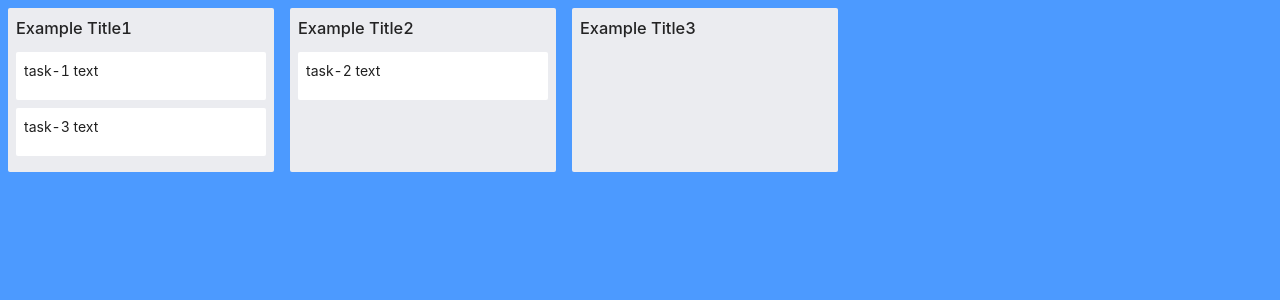
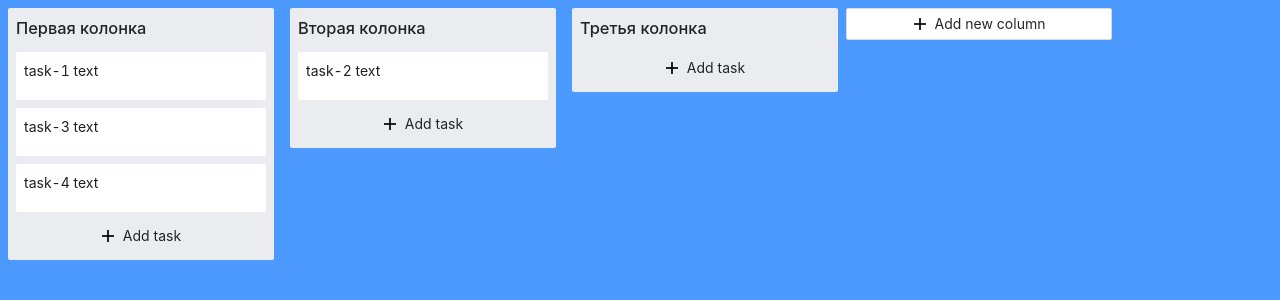
Before and after one commit to fsoocie/Improving-skills, a React (Create React App) app in the folder client/: page / in a window 1280 px wide. Shown: the top 300 px of the page. Built offline with nearby package versions, Linux system fonts and the light colour scheme.

Commit message:
add an ability to add columns and tasks, to set column`s title

```diff
--- a/client/package.json
+++ b/client/package.json
@@ -3,6 +3,7 @@
   "version": "0.1.0",
   "private": true,
   "dependencies": {
+    "@ant-design/icons": "^4.3.0",
     "@hookform/resolvers": "^1.0.0",
     "@testing-library/jest-dom": "^4.2.4",
     "@testing-library/react": "^9.5.0",
--- /dev/null
+++ b/client/src/components/AddColumnController/AddColumnController.scss
@@ -0,0 +1,10 @@
+.addColumn {
+  width: 266px;
+  height: fit-content;
+  &__textarea {
+
+  };
+  &__button {
+    width: 100%;
+  }
+}
--- /dev/null
+++ b/client/src/components/AddColumnController/AddColumnController.tsx
@@ -0,0 +1,53 @@
+import {PlusOutlined} from '@ant-design/icons'
+import {Button} from 'antd'
+import TextArea from 'antd/es/input/TextArea'
+import React, {useState} from 'react'
+import './AddColumnController.scss'
+
+interface IAddColumnControllerProps {
+  addColumnHandler: (title: string) => void
+}
+
+export const AddColumnController: React.FC<IAddColumnControllerProps> = ({addColumnHandler}) => {
+
+  const [isActiveAddColumn, setIsActiveAddColumn] = useState<boolean>(false)
+  const [title, setTitle] = useState<string>('')
+
+  const onSubmitHandler = () => {
+    console.log(title)
+    setIsActiveAddColumn(false)
+    setTitle('')
+    addColumnHandler(title)
+  }
+
+  return (
+    <div className='addColumn'>
+      {
+        isActiveAddColumn
+          ? <>
+            <TextArea
+              onPressEnter={() => onSubmitHandler()}
+              value={title}
+              onChange={e => setTitle(e.target.value)}
+              className='addColumn__textarea'
+              onBlur={() => setIsActiveAddColumn(false)}
+              autoFocus
+            />
+            <Button
+              className='addColumn__create-btn'
+              type='primary'
+              onMouseDown={() => onSubmitHandler()}
+            >Add column</Button>
+          </>
+          : <Button
+            icon={<PlusOutlined />}
+            className='addColumn__button'
+            onClick={() => setIsActiveAddColumn(true)}
+          >
+            Add new column
+          </Button>
+      }
+
+    </div>
+  )
+}
--- /dev/null
+++ b/client/src/components/AddTaskForm/AddTaskForm.tsx
@@ -0,0 +1,35 @@
+import {Button} from 'antd'
+import TextArea from 'antd/lib/input/TextArea'
+import React, {useState} from 'react'
+
+interface IAddTaskFormProps {
+  addTaskHandler: (content: string) => void
+}
+
+export const AddTaskForm: React.FC<IAddTaskFormProps> = ({addTaskHandler}) => {
+
+  const [taskContent, setTaskContent] = useState<string>('')
+
+  return (
+    <div>
+      <TextArea
+        value={taskContent}
+        onChange={e => setTaskContent(e.target.value)}
+        showCount
+        maxLength={240}
+        autoSize={{ minRows: 2, maxRows: 8 }}
+        autoFocus
+        onBlur={() => addTaskHandler(taskContent)}
+        onPressEnter={() => addTaskHandler(taskContent)}
+      />
+
+      <Button
+        type='primary'
+        onClick={() => addTaskHandler(taskContent)}
+      >
+        Add task
+      </Button>
+
+    </div>
+  )
+}
--- a/client/src/components/TodoList/TodoList.tsx
+++ b/client/src/components/TodoList/TodoList.tsx
@@ -1,9 +1,14 @@
-import React from 'react'
+import {Input} from 'antd'
+import React, {useState} from 'react'
 import {Draggable, Droppable} from 'react-beautiful-dnd'
-import {useSelector} from 'react-redux'
+import {useDispatch, useSelector} from 'react-redux'
 import {IColumn} from '../../store/ducks/todos/types/state'
 import {selectTodosTasks} from '../../store/ducks/todos/selectors'
 import {TodoListItem} from '../TodoListItem/TodoListItem'
+import Button from 'antd/lib/button/button'
+import {PlusOutlined} from '@ant-design/icons'
+import {AddTaskForm} from '../AddTaskForm/AddTaskForm'
+import {addTask, setColumnTitle} from '../../store/ducks/todos/actionCreators'
 
 interface ITodoListProps {
   column: IColumn,
@@ -13,6 +18,27 @@ interface ITodoListProps {
 export const TodoList: React.FC<ITodoListProps> = ({column, index}) => {
 
   const tasks = useSelector(selectTodosTasks)
+  const [isActiveInput, setIsActiveInput] = useState<boolean>(false)
+  const [isActiveTitle, setIsActiveTitle] = useState<boolean>(false)
+  const dispatch = useDispatch()
+
+  function addTaskHandler(content: string) {
+    setIsActiveInput(false)
+    if (content) {
+      const task = {
+        id: `task-${Date.now().toString()}`,
+        content
+      }
+      dispatch(addTask(task, index))
+    }
+  }
+
+  function setTitleHandler(title: string) {
+    setIsActiveTitle(false)
+    if (title) {
+      dispatch(setColumnTitle(index, title))
+    }
+  }
 
   return (
     <Draggable draggableId={column.id} index={index}>
@@ -21,11 +47,15 @@ export const TodoList: React.FC<ITodoListProps> = ({column, index}) => {
              {...provided.draggableProps}
              ref={provided.innerRef}
         >
-          <div className='todoList__title'
-               {...provided.dragHandleProps}
-          >
-            <h3>{column.title}</h3>
+          <div className='todoList__title-block'
+               {...provided.dragHandleProps} >
+            { isActiveTitle
+              ? <Input autoFocus onPressEnter={e => setTitleHandler(e.currentTarget.value)}/>
+              : <h3 className='todoList__title' onClick={() => setIsActiveTitle(true)}>{column.title}</h3>
+            }
           </div>
+
+
           <Droppable droppableId={column.id} type={'task'}>
             {provided => (
               <div className="todoList__content"
@@ -38,10 +68,24 @@ export const TodoList: React.FC<ITodoListProps> = ({column, index}) => {
                     return <TodoListItem key={task.id} task={task} index={index}/>
                   }
                 })}
+
                 {provided.placeholder}
               </div>
             )}
           </Droppable>
+          {isActiveInput
+          ? <AddTaskForm
+              addTaskHandler={addTaskHandler}
+            />
+          : <Button
+              type='text'
+              icon={<PlusOutlined />}
+              className='todoList__button'
+              onClick={setIsActiveInput.bind(null, true)}
+            >
+              Add task
+            </Button>
+          }
         </div>
       )}
     </Draggable>
--- a/client/src/pages/TodosPage.tsx
+++ b/client/src/pages/TodosPage.tsx
@@ -1,17 +1,24 @@
-import React from 'react'
+import {PlusOutlined} from '@ant-design/icons'
+import {Button} from 'antd'
+import React, {useState} from 'react'
 import {useDispatch, useSelector} from 'react-redux'
 import {TodoList} from '../components/TodoList/TodoList'
-import {setColumns} from '../store/ducks/todos/actionCreators'
+import {addColumn, setColumns} from '../store/ducks/todos/actionCreators'
 import {selectTodosColumns} from '../store/ducks/todos/selectors'
 import {DragDropContext, Droppable, DropResult} from 'react-beautiful-dnd'
 import '../styles/Todos/TodosPage.scss'
 import {getNewColumns, getNewColumnsState} from '../utils/DNDHelper'
+import { AddColumnController } from '../components/AddColumnController/AddColumnController'
 
 export const TodosPage = () => {
+  const dispatch = useDispatch()
+  const columns = useSelector(selectTodosColumns)
 
-  const dispatch = useDispatch()
-
-  const columns = useSelector(selectTodosColumns)
+  const addColumnHandler = (title: string) => {
+    if (title) {
+      dispatch(addColumn(title))
+    }
+  }
 
   const onDragEnd = (result: DropResult) => {
     const {source, destination, type} = result
@@ -56,6 +63,9 @@ export const TodosPage = () => {
                   return <TodoList key={column.id} column={column} index={index}/>
               })}
               {provided.placeholder}
+              <AddColumnController
+                addColumnHandler={addColumnHandler}
+              />
             </div>
           )}
         </Droppable>
--- a/client/src/store/ducks/todos/actionCreators.ts
+++ b/client/src/store/ducks/todos/actionCreators.ts
@@ -1,6 +1,18 @@
-import {ISetColumnsAC} from './types/actionCreators'
-import {ITodosState} from './types/state'
+import {IAddColumnAC, IAddTaskAC, ISetColumnsAC, ISetColumnTitleAC, TodosActionTypes} from './types/actionCreators'
+import {ITask, ITodosState} from './types/state'
 
 export const setColumns = (newColumnsState: ITodosState['columns']): ISetColumnsAC => {
-  return {type: 'SET_COLUMNS', payload: newColumnsState}
+  return {type: TodosActionTypes.SET_COLUMNS, payload: newColumnsState}
 }
+
+export const addTask = (task: ITask, columnIndex: number): IAddTaskAC => {
+  return {type: TodosActionTypes.ADD_TASK, payload: {columnIndex, task}}
+}
+
+export const setColumnTitle = (columnIndex: number, title: string): ISetColumnTitleAC => {
+  return {type: TodosActionTypes.SET_COLUMN_TITLE, payload: {columnIndex, title}}
+}
+
+export const addColumn = (title: string): IAddColumnAC => {
+  return {type: TodosActionTypes.ADD_COLUMN, payload: title}
+}
--- a/client/src/store/ducks/todos/reducer.ts
+++ b/client/src/store/ducks/todos/reducer.ts
@@ -1,5 +1,6 @@
 import produce, {setAutoFreeze} from 'immer'
-import {ITodosState} from './types/state'
+import {ITodosActionCreators, TodosActionTypes} from './types/actionCreators'
+import {IColumn, ITodosState} from './types/state'
 
 setAutoFreeze(false)
 const initialTodosState: ITodosState = {
@@ -15,31 +16,52 @@ const initialTodosState: ITodosState = {
     {
       id: 'task-3',
       content: 'task-3 text'
+    },
+    {
+      id: 'task-4',
+      content: 'task-4 text'
     }
   ],
   columns: [
     {
       id: 'column-1',
-      title: 'Example Title1',
-      taskIds: ['task-1', 'task-3']
+      title: 'Первая колонка',
+      taskIds: ['task-1', 'task-3', 'task-4']
     },
     {
       id: 'column-2',
-      title: 'Example Title2',
+      title: 'Вторая колонка',
       taskIds: ['task-2']
     },
     {
       id: 'column-3',
-      title: 'Example Title3',
+      title: 'Третья колонка',
       taskIds: []
     }
   ],
 }
 
-export const todosReducer = produce((draft, action) => {
+export const todosReducer = produce((draft: ITodosState, action: ITodosActionCreators) => {
   switch (action.type) {
-    case 'SET_COLUMNS':
+    case TodosActionTypes.SET_COLUMNS:
       draft.columns = action.payload
+      break;
+    case TodosActionTypes.ADD_TASK:
+      const {task, columnIndex} = action.payload
+      draft.tasks.push(task)
+      draft.columns[columnIndex].taskIds.push(task.id)
+      break;
+    case TodosActionTypes.SET_COLUMN_TITLE:
+      const {title, columnIndex: index} = action.payload
+      draft.columns[index].title = title
+      break;
+    case TodosActionTypes.ADD_COLUMN:
+      const column: IColumn = {
+        id: `column-${Date.now().toString()}`,
+        title: action.payload,
+        taskIds: []
+      }
+      draft.columns.push(column)
       break;
   }
 }, initialTodosState)
--- a/client/src/store/ducks/todos/types/actionCreators.ts
+++ b/client/src/store/ducks/todos/types/actionCreators.ts
@@ -1,6 +1,39 @@
 import {Action} from 'redux'
-import {ITodosState} from './state'
+import {ITask, ITodosState} from './state'
 
-export interface ISetColumnsAC extends Action{
+export enum TodosActionTypes {
+  SET_COLUMNS = 'todos/SET_COLUMNS',
+  ADD_TASK = 'todos/ADD_TASK',
+  SET_COLUMN_TITLE = 'todos/SET_COLUMN_TITLE',
+  ADD_COLUMN = 'todos/ADD_COLUMN'
+}
+
+
+export interface ISetColumnsAC extends Action<TodosActionTypes> {
+  type: TodosActionTypes.SET_COLUMNS
   payload: ITodosState['columns']
 }
+
+export interface IAddTaskAC extends Action<TodosActionTypes> {
+  type: TodosActionTypes.ADD_TASK
+  payload: {
+    task: ITask,
+    columnIndex: number
+  }
+}
+
+export interface ISetColumnTitleAC extends Action<TodosActionTypes> {
+  type: TodosActionTypes.SET_COLUMN_TITLE
+  payload: {
+    title: string,
+    columnIndex: number
+  }
+}
+
+export interface IAddColumnAC extends Action<TodosActionTypes> {
+  type: TodosActionTypes.ADD_COLUMN
+  payload: string
+}
+
+export type ITodosActionCreators =
+  ISetColumnsAC | IAddTaskAC | ISetColumnTitleAC | IAddColumnAC
--- a/client/src/styles/Todos/TodosPage.scss
+++ b/client/src/styles/Todos/TodosPage.scss
@@ -17,14 +17,24 @@
   border-radius: 2px;
   margin: 0 8px 8px 8px;
   padding: 8px;
+  height: fit-content;
 
   display: flex;
   flex-direction: column;
+  justify-content: space-between;
+  &__title-block {
+    height: 36px;
+  }
   &__title {
-    height: 36px;
+    &:hover {
+      cursor: pointer;
+    }
   }
   &__content {
     width: 250px;
+  }
+  &__button {
+
   }
 }
 
@@ -36,3 +46,7 @@
   padding: 8px;
   display: flex;
 }
+
+.addColumnBtn {
+  width: 266px;
+}
```
Also changed, not shown: 1 other file (tests, documents, lock files or other folders).
